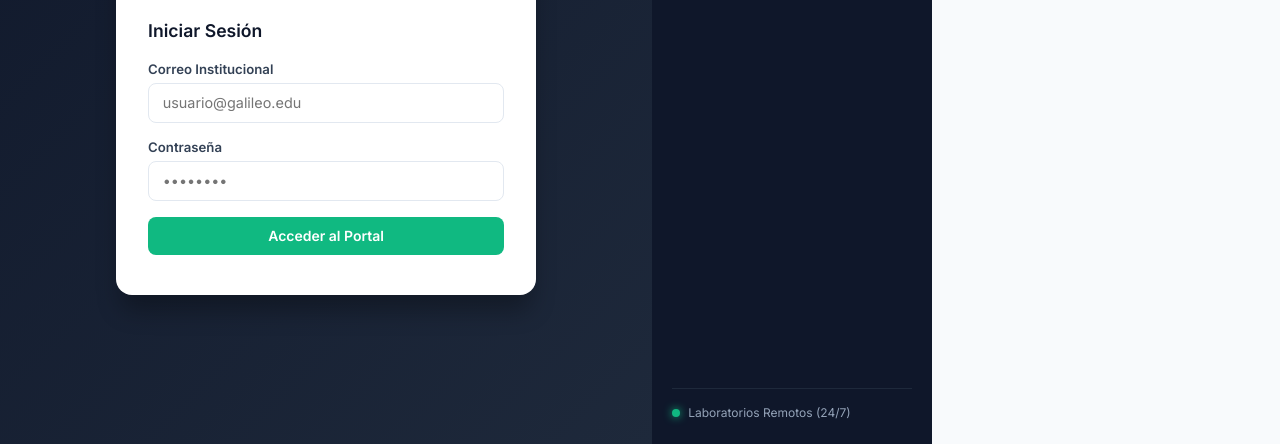
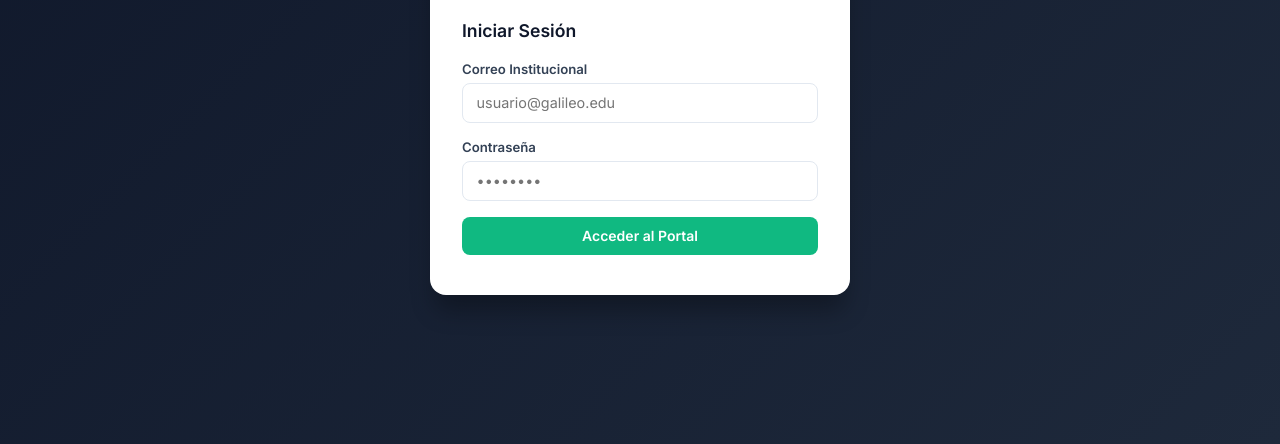
Before and after one commit to diegochuy/rlabs, a website: page public/index.html in a window 1280 px wide. Shown: the part 356-800 px from the top of the page. Drawn offline with nearby package versions, Linux system fonts and the light colour scheme.

Commit message:
se realizaron mejoras en la vista de login, ya que aparecía la vista de usuario también y no queríamos eso, y modificamos un par de etiquetas

```diff
--- a/public/app.js
+++ b/public/app.js
@@ -29,11 +29,13 @@ document.addEventListener("DOMContentLoaded", async () => {
 function mostrarVista(vistaId) {
   document.querySelectorAll(".view").forEach(v => v.classList.add("hidden"));
   document.getElementById(vistaId).classList.remove("hidden");
+  document.getElementById(`app-layout`).classList.remove("hidden"); // habilitar el layout principal
 
   if (vistaId !== "view-login") {
     document.getElementById("user-info").classList.remove("hidden");
   } else {
     document.getElementById("user-info").classList.add("hidden");
+    document.getElementById(`app-layout`).classList.add("hidden"); // oculata el layout principal
   }
 }
 
--- a/public/index.html
+++ b/public/index.html
@@ -41,7 +41,7 @@
   </section>
 
   <!-- APPLICACIÓN PRINCIPAL (LAYOUT CON SIDEBAR Y MAIN CONTENT) -->
-  <div id="app-layout" class="app-container">
+  <div id="app-layout" class="app-container view hidden">
 
     <!-- SIDEBAR DE NAVEGACIÓN -->
     <aside class="sidebar">
@@ -192,7 +192,7 @@
           <!-- MIS RESERVAS ACTIVAS Y FUTURAS -->
           <div class="card margin-top">
             <div class="section-title-group">
-              <h3>Mis Reservas Activas y Próximas</h3>
+              <h3>Historial y Próximas Reservas</h3>
               <p class="card-subtitle">Conéctate vía AnyDesk cuando tu turno esté activo o cancela si lo necesitas.</p>
             </div>
             <div id="lista-mis-reservas" class="reservas-grid"></div>
```
